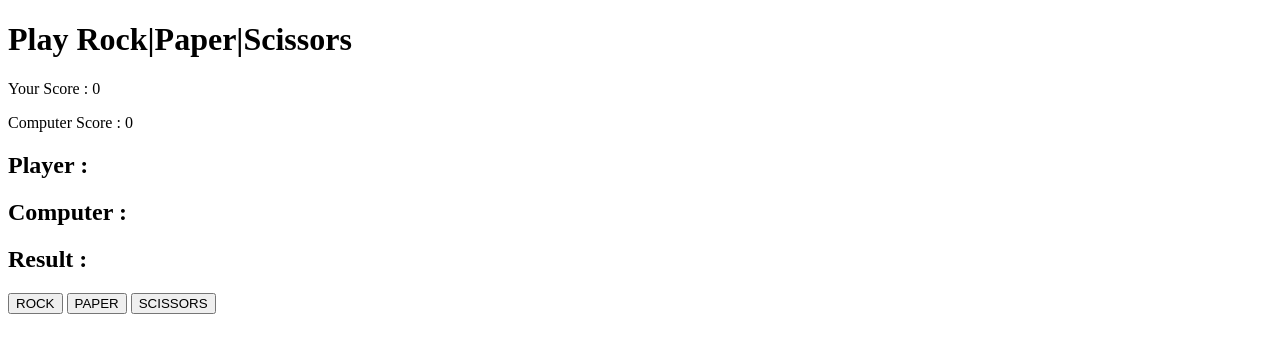
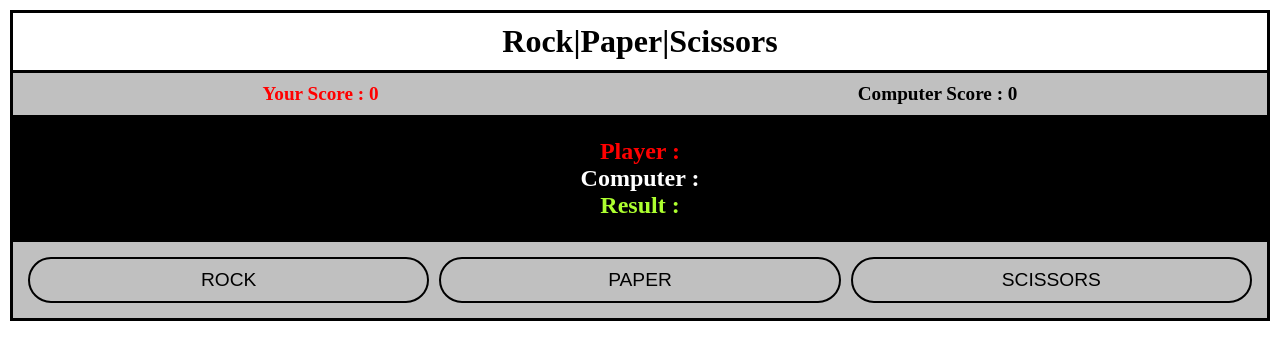
Before and after one commit to aryanDevAK/RockPaperScissorsGame, a plain HTML site: page index.html in a window 1280 px wide. Drawn offline with Linux system fonts and the light colour scheme.

Commit message:
JavaScript Practice

```diff
--- a/index.html
+++ b/index.html
@@ -8,17 +8,21 @@
   </head>
   <body>
     <div class="main">
-      <h1>Play Rock|Paper|Scissors</h1>
+      <h1>Rock|Paper|Scissors</h1>
       <div class="results">
-        <p>Your Score : <span id="playerResult">0</span></p>
+        <p style="color: red">Your Score : <span id="playerResult">0</span></p>
         <p>Computer Score : <span id="computerResult">0</span></p>
       </div>
       <div class="container">
-        <h2 class="player">Player :<span id="player"></span></h2>
+        <h2 class="player" style="color: red">
+          Player :<span id="player"></span>
+        </h2>
         <h2 class="computer">Computer :<span id="computer"></span></h2>
-        <h2 class="result">Result :<span id="result"></span></h2>
+        <h2 class="result" style="color: greenyellow">
+          Result :<span id="result"></span>
+        </h2>
       </div>
-      <div id="buttons">
+      <div class="buttons">
         <button class="choiceBtn">ROCK</button>
         <button class="choiceBtn">PAPER</button>
         <button class="choiceBtn">SCISSORS</button>
--- a/style.css
+++ b/style.css
@@ -0,0 +1,50 @@
+* {
+  margin: 0;
+  padding: 0;
+}
+.main {
+  background-color: black;
+  margin: 10px;
+  text-align: center;
+  border: 3px solid black;
+}
+.main h1 {
+  background-color: white;
+  color: black;
+  padding: 10px;
+  border-bottom: 3px solid black;
+}
+.main .results {
+  display: flex;
+  background-color: silver;
+  justify-content: space-around;
+  font-size: 1.2em;
+  padding: 10px;
+  font-weight: bold;
+  border-bottom: 3px solid black;
+}
+.main .container {
+  padding: 20px;
+  color: white;
+}
+.main .buttons {
+  padding: 10px;
+  background-color: silver;
+  display: flex;
+  justify-content: space-evenly;
+  border-top: 3px solid black;
+}
+.main .buttons .choiceBtn {
+  background: transparent;
+  margin: 5px;
+  width: 33%;
+  padding: 10px;
+  font-size: 1.2em;
+  border: 2px solid black;
+  border-radius: 50px;
+  cursor: pointer;
+}
+.main .buttons .choiceBtn:hover {
+  background-color: gray;
+  font-weight: bold;
+}
```
